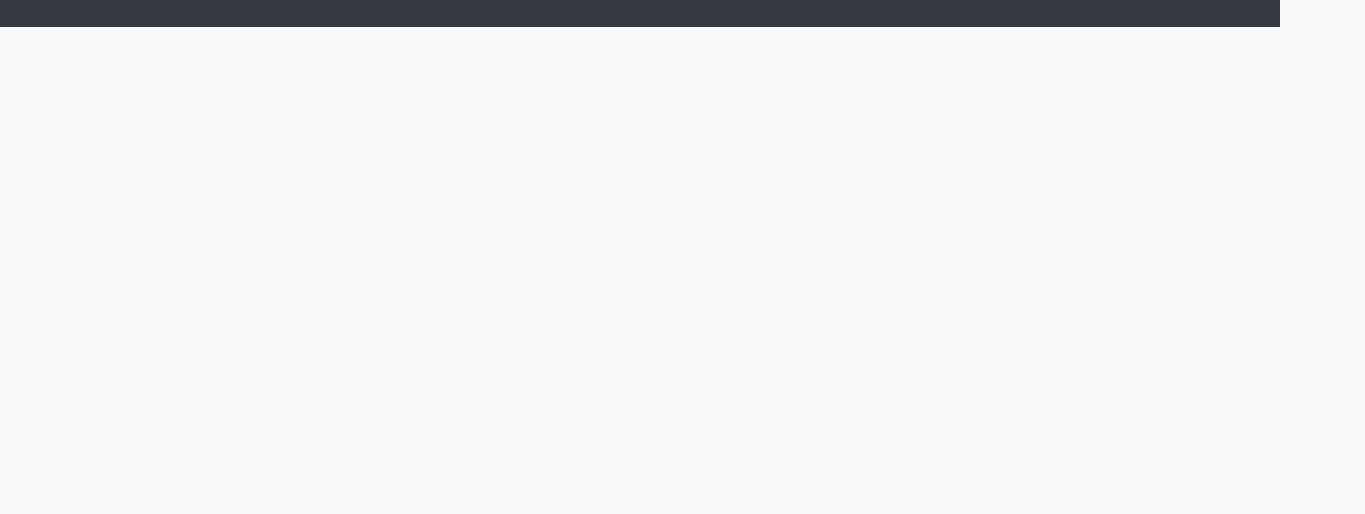
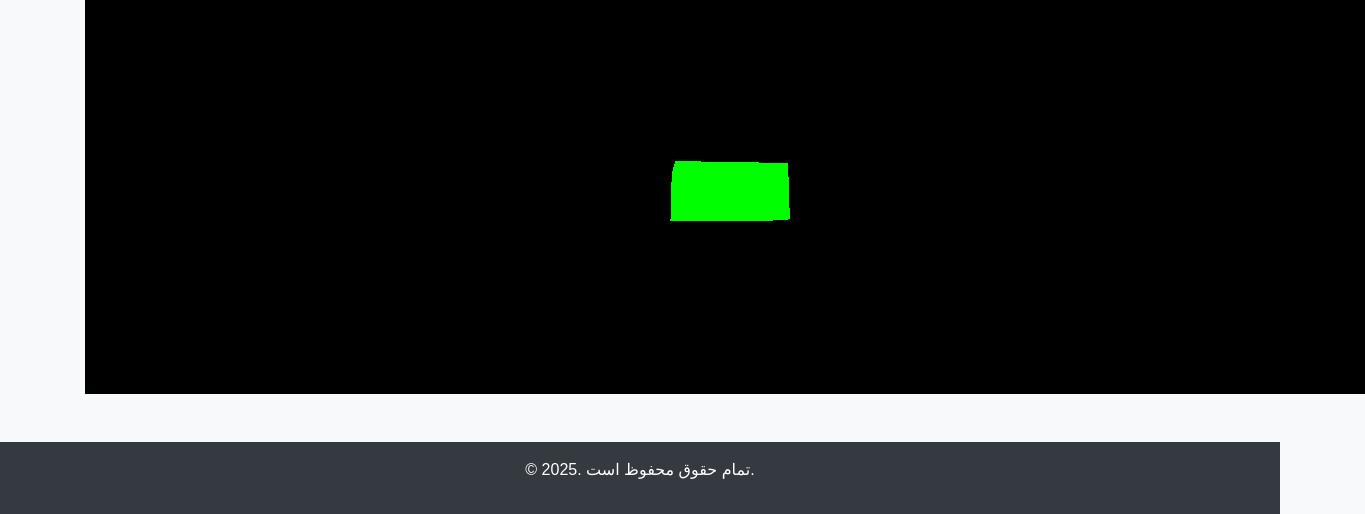
Before and after one commit to motricxs/githubpage_test, a plain HTML site: page index.html in a window 1280 px wide. Shown: the part 728-1242 px from the top of the page, 1365 px wide, since content can reach past the window. Before the commit the page ends 800 px from the top, so only its background shows below. Drawn offline with nearby package versions, Linux system fonts and the light colour scheme.

Commit message:
Update index.html

```diff
--- a/index.html
+++ b/index.html
@@ -6,6 +6,7 @@
     <title>صفحه GitHub من</title>
     <link rel="stylesheet" href="https://stackpath.bootstrapcdn.com/bootstrap/4.5.2/css/bootstrap.min.css">
     <link rel="stylesheet" href="styles.css">
+    <script src="https://cdnjs.cloudflare.com/ajax/libs/three.js/r128/three.min.js"></script>
 </head>
 <body>
     <header class="bg-primary text-white text-center py-5">
@@ -14,6 +15,7 @@
             <a class="nav-link text-white" href="#about">درباره من</a>
             <a class="nav-link text-white" href="#projects">پروژه‌ها</a>
             <a class="nav-link text-white" href="#contact">تماس</a>
+            <a class="nav-link text-white" href="#animation">انیمیشن</a>
         </nav>
     </header>
     <div class="container my-5">
@@ -34,6 +36,10 @@
             <h2>تماس با من</h2>
             <p>ایمیل: example@example.com</p>
         </section>
+        <section id="animation">
+            <h2>انیمیشن سه‌بعدی</h2>
+            <div id="animation-container" style="width: 100%; height: 400px;"></div>
+        </section>
     </div>
     <footer class="bg-dark text-white text-center py-3">
         <p>© 2025. تمام حقوق محفوظ است.</p>
@@ -42,5 +48,30 @@
     <script src="https://code.jquery.com/jquery-3.5.1.slim.min.js"></script>
     <script src="https://cdn.jsdelivr.net/npm/@popperjs/core@2.9.2/dist/umd/popper.min.js"></script>
     <script src="https://stackpath.bootstrapcdn.com/bootstrap/4.5.2/js/bootstrap.min.js"></script>
+    <script>
+        // انیمیشن سه‌بعدی با Three.js
+        const scene = new THREE.Scene();
+        const camera = new THREE.PerspectiveCamera(75, window.innerWidth / window.innerHeight, 0.1, 1000);
+        const renderer = new THREE.WebGLRenderer();
+
+        renderer.setSize(window.innerWidth, 400);
+        document.getElementById('animation-container').appendChild(renderer.domElement);
+
+        const geometry = new THREE.BoxGeometry();
+        const material = new THREE.MeshBasicMaterial({ color: 0x00ff00 });
+        const cube = new THREE.Mesh(geometry, material);
+        scene.add(cube);
+
+        camera.position.z = 5;
+
+        function animate() {
+            requestAnimationFrame(animate);
+            cube.rotation.x += 0.01;
+            cube.rotation.y += 0.01;
+            renderer.render(scene, camera);
+        }
+
+        animate();
+    </script>
 </body>
 </html>
```
